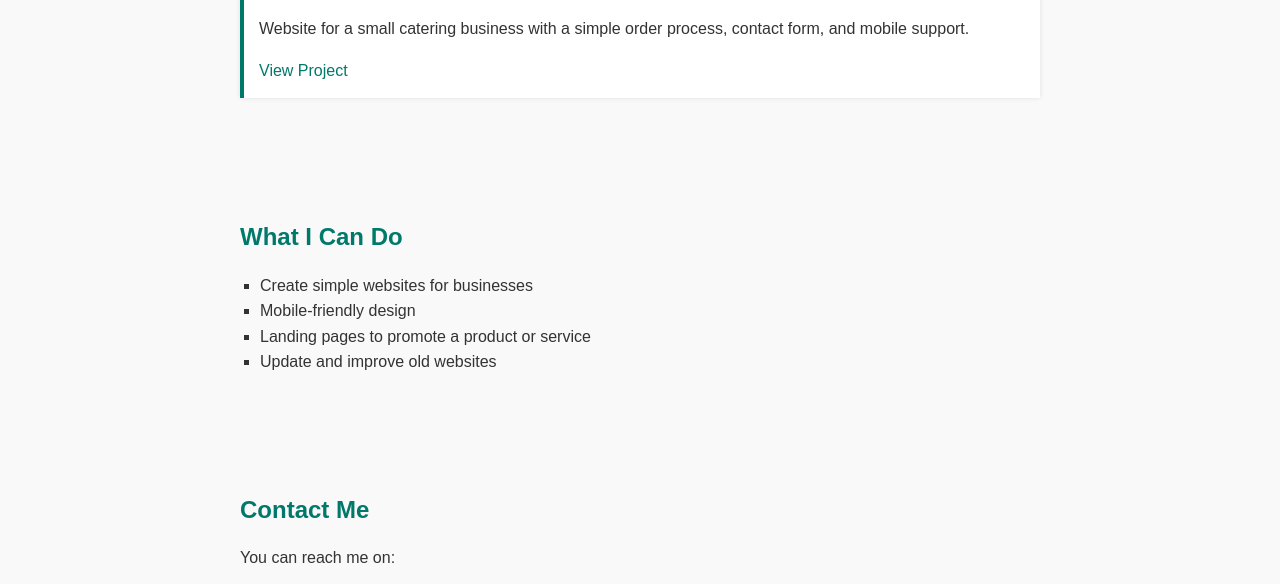
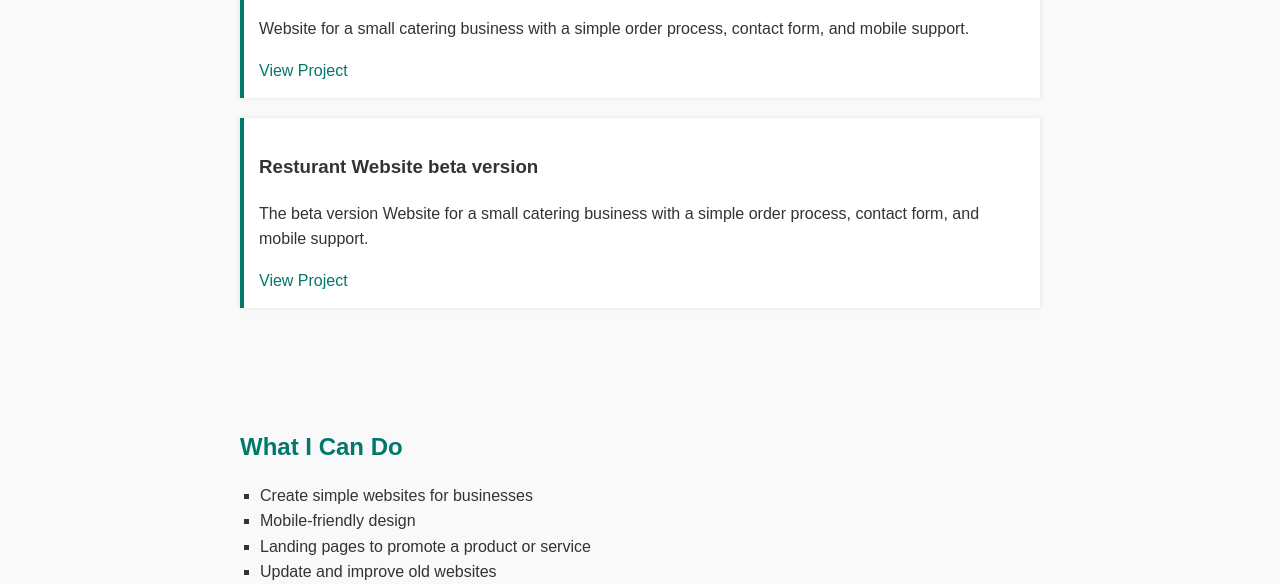
Before and after one commit to Yakdro/yakdro.github.io, a plain HTML site: page index.html in a window 1280 px wide. Shown: the part 907-1491 px from the top of the page. Drawn offline with Linux system fonts and the light colour scheme.

Commit message:
Update index.html

```diff
--- a/index.html
+++ b/index.html
@@ -47,6 +47,12 @@
   <p>Website for a small catering business with a simple order process, contact form, and mobile support.</p>
   <a href="http://yakdro.github.io/fidians-cake" target="_blank">View Project</a>
 </div>
+
+        <div class="project">
+  <h3>Resturant Website beta version</h3>
+  <p>The beta version Website for a small catering business with a simple order process, contact form, and mobile support.</p>
+  <a href="https://yakdro.github.io/fidian-chops" target="_blank">View Project</a>
+        </div>
     </section>
 
     <!--Services Section-->
```
